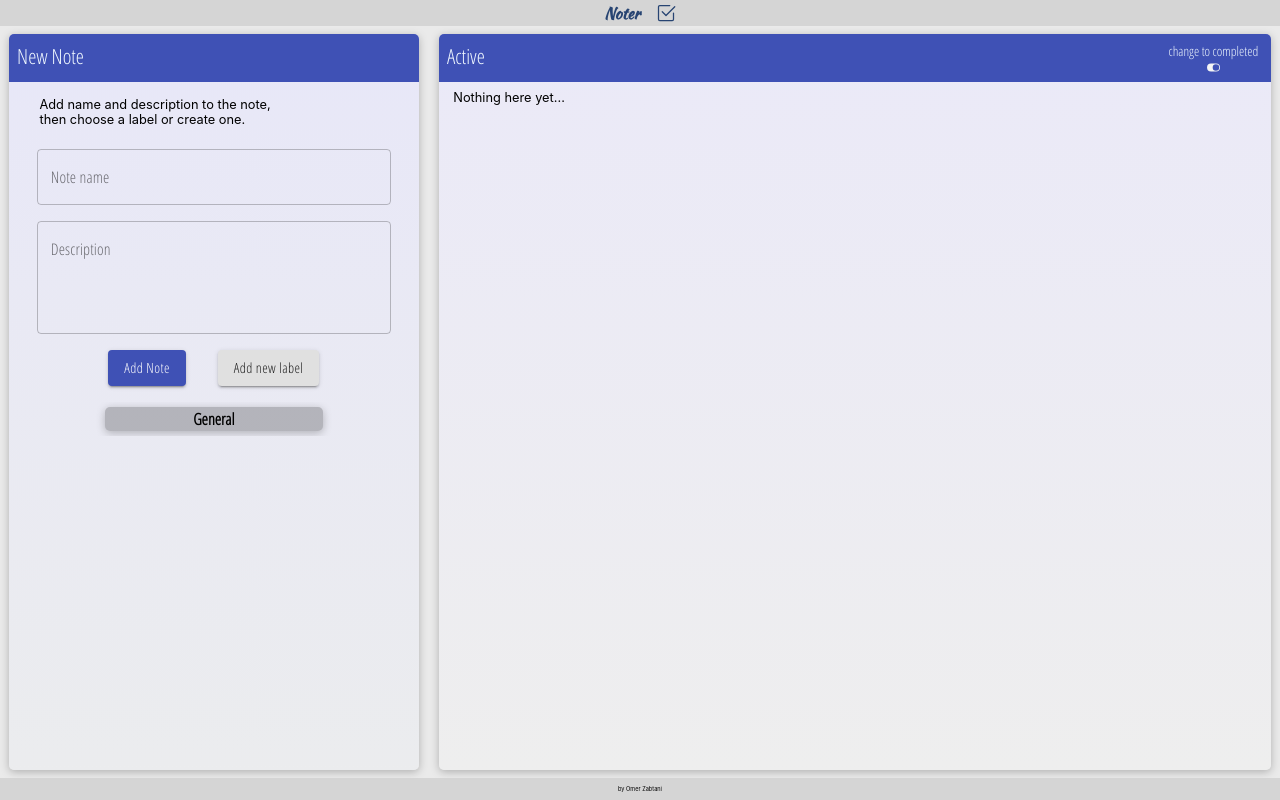
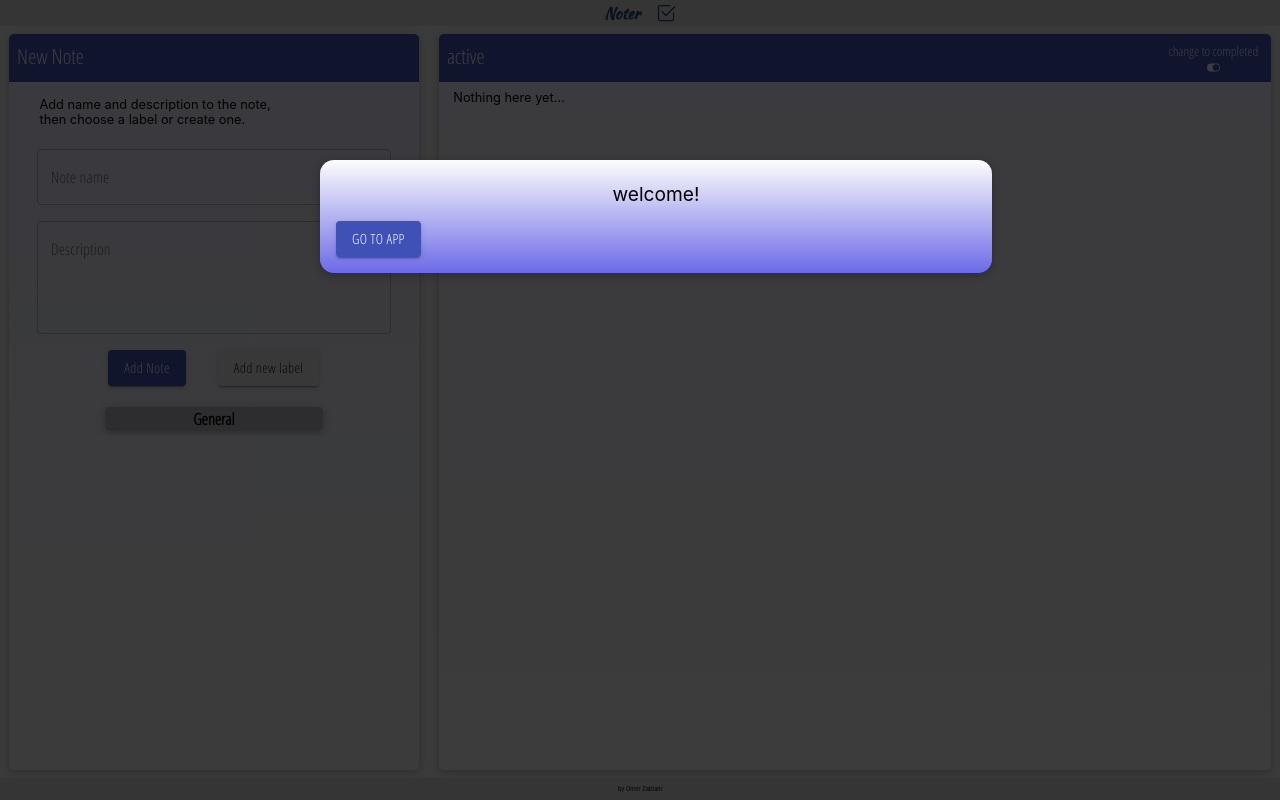
Before and after one commit to zabtani/Noter, a React (Create React App) app: page / in a window 1280 px wide. Built offline with nearby package versions, Linux system fonts and the light colour scheme.

Commit message:
update context,list and filter components

```diff
--- a/src/App.js
+++ b/src/App.js
@@ -1,11 +1,13 @@
-import { useEffect } from 'react';
+import { useState } from 'react';
 import classes from './App.module.css';
 import Header from './components/Layout/Header';
 import Footer from './components/Layout/Footer';
 import TaskGenerator from './components/TaskGenerator/TaskGenerator';
-import Lists from './components/Lists/Lists';
+import List from './components/Lists/List';
 import { TasksProvider } from './store/TasksProvider';
+import Modal from './components/UI/Modal';
 const App = () => {
+  const [showIntroModal, setShowIntroModal] = useState(true);
   const labelColors = [
     { hex: '#0000003b', colorName: 'Grey' },
     { hex: '#04f43f3b', colorName: 'Green' },
@@ -14,23 +16,25 @@ const App = () => {
     { hex: '#ffeb003b', colorName: 'Yellow' },
     { hex: '#042df43b', colorName: 'Blue' },
   ];
-  useEffect(() => {
-    const saveToLocalStorage = () => {
-      localStorage.setItem('dodo', 'drerei');
-    };
-    window.addEventListener('beforeunload', saveToLocalStorage);
-    return () => {
-      window.removeEventListener('beforeunload', saveToLocalStorage);
-    };
-  }, []);
 
   return (
     <div className={classes.app}>
+      {showIntroModal && (
+        <Modal
+          buttonText="Go To App"
+          onClose={() => {
+            console.log('...');
+            setShowIntroModal(false);
+          }}
+        >
+          welcome!
+        </Modal>
+      )}
       <Header title="Noter" />
       <TasksProvider>
         <main>
           <TaskGenerator labelColors={labelColors} />
-          <Lists />
+          <List />
         </main>
       </TasksProvider>
       <Footer />
--- /dev/null
+++ b/src/components/Lists/Filter.js
@@ -0,0 +1,66 @@
+import classes from './Lists.module.css';
+import Button from '../UI/Button';
+import { useContext } from 'react';
+import TasksContext from '../../store/tasks-context';
+
+const Filter = (props) => {
+  const { filter } = useContext(TasksContext);
+  const optionFilterHandler = (optionId) => {
+    filter.byLabel(optionId);
+    filter.toggleMenu();
+  };
+  const sortButtons = props.isVisible && (
+    <>
+      <Button
+        className={classes.actionButton}
+        color="primary"
+        onClick={filter.toggleMenu}
+        text={
+          filter.menuIsOpen
+            ? 'back to all'
+            : filter.isOn
+            ? 'choose another label'
+            : 'filter by colored label'
+        }
+      />
+      {!filter.menuIsOpen && filter.isOn && (
+        <Button
+          className={classes.actionButton}
+          color="secondary"
+          onClick={filter.byLabel.bind(false)}
+          text="cancel filter"
+        />
+      )}
+    </>
+  );
+
+  const listfilterOptions = filter.menuIsOpen && (
+    <ul className={classes.filterOptionsList}>
+      <p>Please choose filter... </p>
+      {filter.options.map((option) => (
+        <button
+          type="button"
+          title={option.name}
+          className={classes.filterOption}
+          color={option.color}
+          key={option.id}
+          style={{
+            backgroundImage: `linear-gradient(180deg, ${option.color} , transparent)`,
+          }}
+          onClick={optionFilterHandler.bind(null, option.id)}
+        >
+          {option.name}
+        </button>
+      ))}
+    </ul>
+  );
+
+  return (
+    <>
+      {sortButtons}
+      {listfilterOptions}
+    </>
+  );
+};
+
+export default Filter;
--- a/src/components/Lists/List.js
+++ b/src/components/Lists/List.js
@@ -1,110 +1,41 @@
 import Card from '../UI/Card';
 import Task from './Task/Task';
 import classes from './Lists.module.css';
-import Button from '@material-ui/core/Button';
-import { useContext, useEffect, useState } from 'react';
+import { useContext, useEffect, useRef, useState } from 'react';
 import TasksContext from '../../store/tasks-context';
-const List = (props) => {
-  const [filterOptions, setfilterOptions] = useState(false);
-  const tasksCtx = useContext(TasksContext);
-  const tasks = props.tasks.map((task) => <Task key={task.id} data={task} />);
-  const listLabels = props.tasks
-    .map((task) => task.label)
-    .filter((v, i, a) => a.findIndex((t) => t.id === v.id) === i);
+import Filter from './Filter';
+const List = () => {
+  const { filter, chosenList, switchList, tasks } = useContext(TasksContext);
+  const listsRef = useRef();
+  const [isMounted, setIsMounted] = useState(false);
+  const isActive = chosenList === 'active' ? true : false;
+  const switchText = isActive ? 'change to completed' : 'change to active';
+  const listTasks = tasks.map((task) => <Task key={task.id} data={task} />);
 
   useEffect(() => {
-    props.main && setfilterOptions(false);
-    setFilterdTasks(false);
-  }, [tasksCtx.tasks, props.main]);
-  const showFilterLabelsOptions = () => {
-    props.focus();
-    setfilterOptions(listLabels);
+    isMounted ? listsRef.current.scrollIntoView() : setIsMounted(true);
+  }, [listTasks.length, isMounted]);
+
+  const onSwitchHandler = () => {
+    switchList();
+    filter.byLabel(false);
   };
-  const closeFilterLabelsOptions = () => {
-    props.focus();
-    setfilterOptions(false);
-  };
-  const [filterdTasks, setFilterdTasks] = useState(false);
-  const optionFilterHandler = (optionId) => {
-    const filteredTasks = tasks.filter(
-      (task) => task.props.data.label.id === optionId
-    );
-    setFilterdTasks(filteredTasks);
-    setfilterOptions(false);
-  };
-  const sortButtons = tasks.length > 0 && (
+  return (
     <>
-      <Button
-        className={classes.actionButton}
-        variant="contained"
-        color="primary"
-        onClick={
-          !filterOptions ? showFilterLabelsOptions : closeFilterLabelsOptions
-        }
+      <div ref={listsRef}></div>
+      <Card
+        switchText={switchText}
+        onSwitch={onSwitchHandler}
+        toggleIconOn={isActive}
+        title={chosenList}
+        className={classes.listCard}
       >
-        {filterOptions
-          ? 'back to all'
-          : filterdTasks
-          ? 'choose another label'
-          : 'filter by colored label'}
-      </Button>{' '}
-      {filterdTasks && !filterOptions && (
-        <Button
-          className={classes.actionButton}
-          variant="contained"
-          color="secondary"
-          onClick={() => {
-            setFilterdTasks(false);
-          }}
-        >
-          {'cancel filter'}
-        </Button>
-      )}
+        <Filter isVisible={listTasks.length > 0} />
+        <div className={classes.tasksList}>
+          {listTasks.length > 0 ? listTasks : 'Nothing here yet...'}
+        </div>
+      </Card>
     </>
-  );
-
-  return (
-    <Card
-      switchText={
-        props.toggleIconOn ? 'change to completed' : 'change to active'
-      }
-      onShow={props.onShow}
-      toggleIconOn={props.toggleIconOn}
-      className={classes.listCard}
-      active={props.active}
-      title={props.title}
-    >
-      {sortButtons}
-      {filterOptions && (
-        <ul className={classes.filterOptionsList}>
-          {filterOptions.map((option) => (
-            <button
-              type="button"
-              title={option.name}
-              className={classes.filterOption}
-              color={option.color}
-              key={option.id}
-              style={{
-                backgroundImage: `linear-gradient(180deg, ${option.color} , transparent)`,
-              }}
-              onClick={optionFilterHandler.bind(null, option.id)}
-            >
-              {option.name}
-            </button>
-          ))}
-        </ul>
-      )}
-
-      {!filterOptions && (
-        <div className={classes.tasksList}>
-          {filterdTasks
-            ? filterdTasks
-            : tasks.length > 0
-            ? tasks
-            : 'Nothing here yet...'}
-        </div>
-      )}
-    </Card>
   );
 };
 
--- a/src/components/Lists/Lists.js
+++ /dev/null
@@ -1,63 +0,0 @@
-import List from './List';
-import TasksContext from '../../store/tasks-context';
-import { useContext, useEffect, useRef, useState } from 'react';
-const Lists = () => {
-  const { tasks } = useContext(TasksContext);
-  const { labels } = useContext(TasksContext);
-  const listsRef = useRef();
-  const [isMount, setIsMount] = useState(true);
-  const [viewState, setViewState] = useState({
-    active: true,
-    completed: false,
-  });
-  const focusOnLists = () => {
-    listsRef.current.scrollIntoView();
-  };
-  useEffect(() => {
-    !isMount && focusOnLists();
-    setViewState({ active: true, completed: false });
-    return () => {
-      isMount && setIsMount(false);
-    };
-  }, [tasks, isMount]);
-  const activeTasks = tasks.filter((task) => task.active === true);
-  const completedTasks = tasks.filter((task) => task.active !== true);
-
-  const toggleViewHandler = () => {
-    focusOnLists();
-    setViewState((state) => {
-      return {
-        active: !state.active,
-        completed: !state.completed,
-      };
-    });
-  };
-
-  return (
-    <>
-      <div ref={listsRef}></div>
-      {viewState.active && (
-        <List
-          focus={focusOnLists}
-          main={true}
-          labels={labels}
-          toggleIconOn={true}
-          onShow={toggleViewHandler}
-          tasks={activeTasks}
-          title="Active"
-        />
-      )}
-      {viewState.completed && (
-        <List
-          toggleIconOn={false}
-          focus={focusOnLists}
-          onShow={toggleViewHandler}
-          tasks={completedTasks}
-          title="Completed"
-        />
-      )}
-    </>
-  );
-};
-
-export default Lists;
--- a/src/components/TaskGenerator/TaskForm.js
+++ b/src/components/TaskGenerator/TaskForm.js
@@ -1,12 +1,11 @@
 import classes from './TaskGenerator.module.css';
 import Input from '../UI/Input';
 import TasksContext from '../../store/tasks-context';
-import { useRef, useState, useContext } from 'react';
+import { useRef, useContext } from 'react';
 import OptionButton from './OptionButton';
 import FormButton from './FormButton';
 
 const TaskForm = (props) => {
-  const [chosenLabel, setChosenLabel] = useState(props.chosenLabel);
   const nameInput = useRef();
   const descriptionInput = useRef();
   const tasksCtx = useContext(TasksContext);
@@ -23,13 +22,13 @@ const TaskForm = (props) => {
     props.onAddNewTask({
       name: name,
       description: description,
-      label: chosenLabel,
+      label: props.chosenLabel,
     });
     nameInput.current.value = '';
     descriptionInput.current.value = '';
   };
   const chooseLabelHandler = (label) => {
-    setChosenLabel(label);
+    props.chooseLabel(label);
   };
   const toggleView = () => {
     props.toggleView({
@@ -39,12 +38,12 @@ const TaskForm = (props) => {
   };
 
   const deleteLabelHandler = (labelId) => {
-    setChosenLabel(props.chosenLabel);
     tasksCtx.deleteLabel(labelId);
+    props.chooseDefaultLabel();
   };
 
   const labels = props.labels.map((label) => {
-    const isChosen = label.id === chosenLabel.id ? true : false;
+    const isChosen = label.id === props.chosenLabel.id ? true : false;
     return (
       <OptionButton
         deleteOption={
--- /dev/null
+++ b/src/components/UI/Button.module.css
@@ -0,0 +1,4 @@
+.formButton {
+  margin: 1rem !important;
+  text-transform: none !important;
+}
--- a/src/components/UI/Card.js
+++ b/src/components/UI/Card.js
@@ -7,9 +7,8 @@ const Card = (props) => {
       <div className={`${classes.card} ${props.className}`}>
         <div className={classes.header}>
           <h2>{props.title}</h2>
-
-          {props.onShow && (
-            <button type="button" onClick={props.onShow}>
+          {props.onSwitch && (
+            <button type="button" onClick={props.onSwitch}>
               {props.switchText}
               {props.toggleIconOn ? (
                 <MainOnIcon className={classes.icon} width="35" height="35" />
--- a/src/store/TasksProvider.js
+++ b/src/store/TasksProvider.js
@@ -4,7 +4,10 @@ import { creationDate } from './tasks-helper';
 const savedTasks = localStorage.getItem('tasks');
 const savedLabels = localStorage.getItem('labels');
 const defaultTasksState = {
+  chosenList: 'active',
   tasks: savedTasks ? JSON.parse(savedTasks) : [],
+  filter: null,
+  filterMenu: false,
   labels: savedLabels
     ? JSON.parse(savedLabels)
     : [{ id: 'def', name: 'General', color: '#0000003b' }],
@@ -12,6 +15,23 @@ const defaultTasksState = {
 function tasksReducer(state, action) {
   let updatedTasks = [...state.tasks];
   switch (action.type) {
+    case 'TOGGLE_FILTER_MENU':
+      return {
+        ...state,
+        filterMenu: !state.filterMenu,
+      };
+    case 'FILTER_LIST':
+      const filter = !action.value ? false : action.value;
+      return {
+        ...state,
+        filter: filter,
+      };
+    case 'SWITCH_LIST':
+      const chosenList = state.chosenList === 'active' ? 'completed' : 'active';
+      return {
+        ...state,
+        chosenList: chosenList,
+      };
     case 'ADDLABEL':
       const label = action.value;
       return {
@@ -29,13 +49,13 @@ function tasksReducer(state, action) {
       };
     case 'ADD':
       const task = action.value;
-
       return {
         ...state,
         tasks: [
           { ...task, active: true, date: creationDate() },
           ...updatedTasks,
         ],
+        filter: false,
       };
     case 'MOVE':
       const movedTaskId = action.value;
@@ -63,22 +83,44 @@ function tasksReducer(state, action) {
       return defaultTasksState;
   }
 }
+
 export const TasksProvider = (props) => {
   const [tasksState, dispatchTasksAction] = useReducer(
     tasksReducer,
     defaultTasksState
   );
-  const { tasks } = tasksState;
-  const { labels } = tasksState;
+  const { tasks, labels, chosenList, filter, filterMenu } = tasksState;
+
+  let listTasks = null;
+  let filteredTasks = null;
+  if (chosenList === 'active') {
+    listTasks = tasks.filter((task) => task.active === true);
+  } else if (chosenList === 'completed') {
+    listTasks = tasks.filter((task) => task.active !== true);
+  }
+  if (filter) {
+    filteredTasks = listTasks.filter((task) => task.label.id === filter);
+    if (filteredTasks.length === 0) {
+      dispatchTasksAction({ type: 'FILTER_LIST', value: false });
+    }
+  }
+  const filterOptions = listTasks
+    .map((task) => task.label)
+    .filter((v, i, a) => a.findIndex((t) => t.id === v.id) === i);
 
   useEffect(() => {
     localStorage.setItem('tasks', JSON.stringify(tasks));
     localStorage.setItem('labels', JSON.stringify(labels));
   }, [tasks, labels]);
+
   const addLabelHandler = (label) => {
     dispatchTasksAction({ type: 'ADDLABEL', value: label });
   };
   const addHandler = (task) => {
+    chosenList === 'completed' && switchListHandler();
+    if (filterMenu) {
+      toggleFilterMenu();
+    }
     dispatchTasksAction({ type: 'ADD', value: task });
   };
   const moveHandler = (id) => {
@@ -90,15 +132,33 @@ export const TasksProvider = (props) => {
   const deleteLabelHandler = (id) => {
     dispatchTasksAction({ type: 'DELETELABEL', value: id });
   };
+  const switchListHandler = () => {
+    dispatchTasksAction({ type: 'SWITCH_LIST' });
+  };
+  const filterListHandler = (labelId) => {
+    dispatchTasksAction({ type: 'FILTER_LIST', value: labelId });
+  };
+  const toggleFilterMenu = () => {
+    dispatchTasksAction({ type: 'TOGGLE_FILTER_MENU' });
+  };
 
   const tasksContext = {
+    tasks: filter ? filteredTasks : listTasks,
+    chosenList: chosenList,
     labels: labels,
-    tasks: tasks,
     addLabel: addLabelHandler,
     deleteLabel: deleteLabelHandler,
     add: addHandler,
     move: moveHandler,
     remove: removeHandler,
+    switchList: switchListHandler,
+    filter: {
+      isOn: filter,
+      menuIsOpen: filterMenu,
+      options: filterOptions,
+      toggleMenu: toggleFilterMenu,
+      byLabel: filterListHandler,
+    },
   };
 
   return (
```
Also changed, not shown: src/components/Lists/Lists.module.css (+5 -3 lines), src/components/TaskGenerator/TaskGenerator.js (+7 -3 lines), src/components/UI/Button.js (added, +18 -0 lines).
